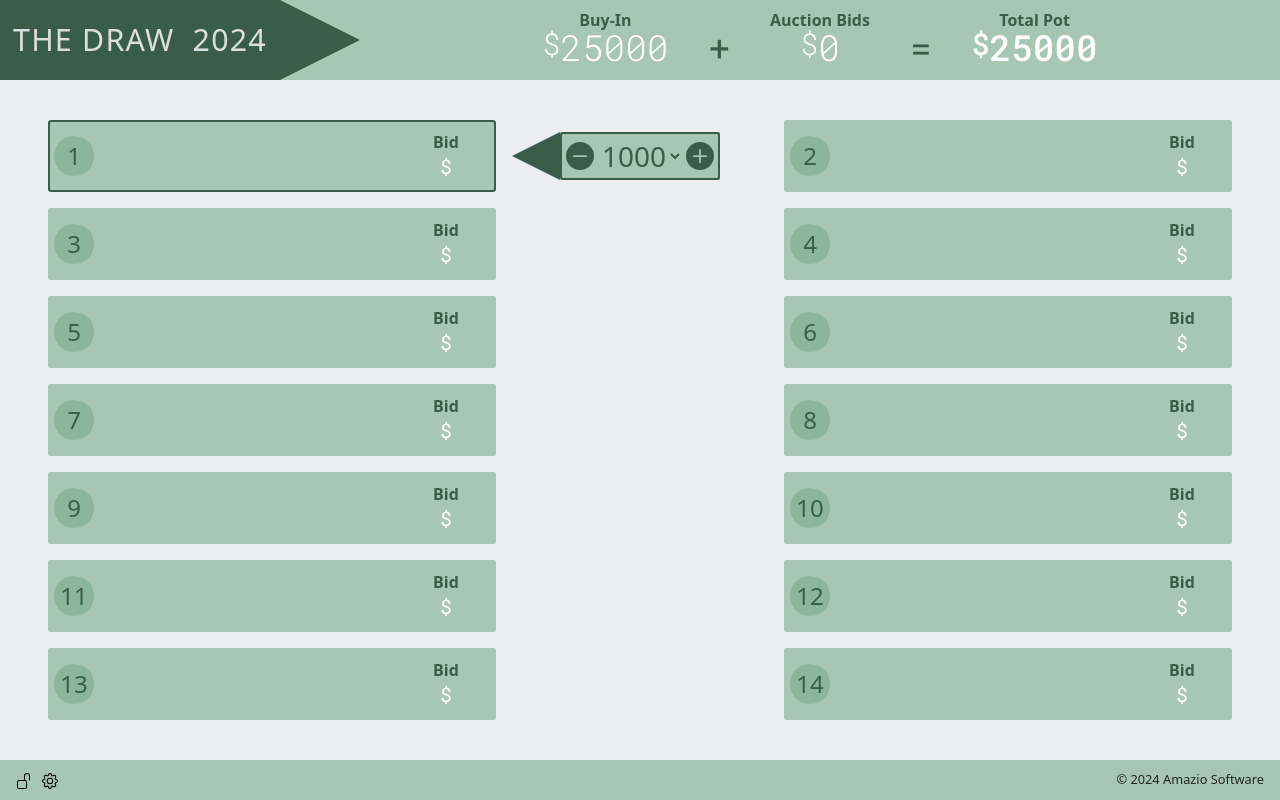
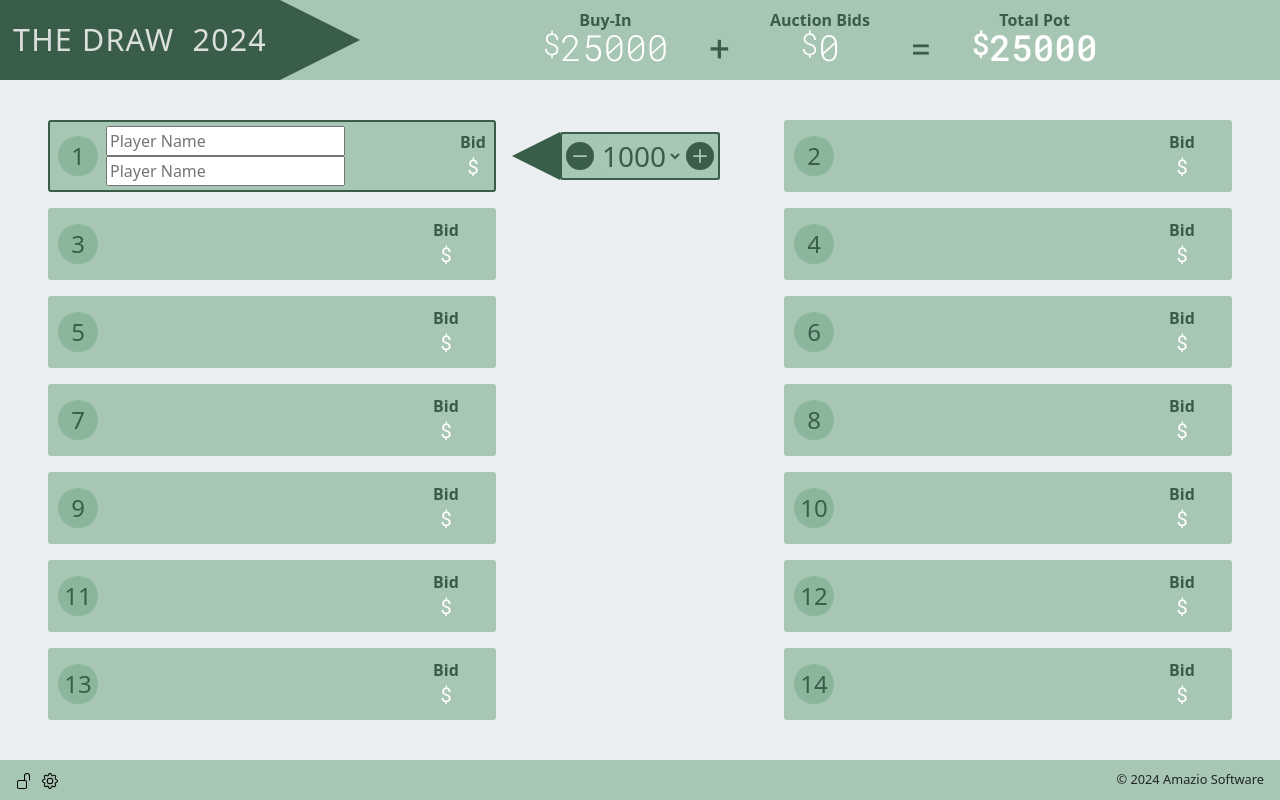
Before and after one commit to amazio/the-draw, a React (Vite) app: page / in a window 1280 px wide. Both pictures are taken after a click on the picture 24 px from the left and 780 px from the top of the page. Built offline with nearby package versions, Linux system fonts and the light colour scheme.

Commit message:
Work on player names

```diff
--- a/src/App.jsx
+++ b/src/App.jsx
@@ -39,6 +39,14 @@ function App() {
     }
   }
 
+  function updatePlayers(playerNames) {
+    const copyTeams = [...teams];
+    activeTeam.player1 = playerNames.player1;
+    activeTeam.player2 = playerNames.player2;
+    setTeams(copyTeams);
+    localStorage.setItem('teams', JSON.stringify(copyTeams));
+  }
+
   return (
     <>
       <Header buyInPot={buyInPot} auctionPot={auctionPot} />
@@ -48,6 +56,7 @@ function App() {
           activeTeam={activeTeam}
           setActiveTeam={setActiveTeam}
           updateBid={updateBid}
+          updatePlayers={updatePlayers}
           locked={locked}
         />
       </main>
--- a/src/components/Team/Team.css
+++ b/src/components/Team/Team.css
@@ -1,6 +1,6 @@
 .Team {
   display: grid;
-  grid-template-columns: 6vmin 1fr 10vmin 12vmin;
+  grid-template-columns: 7vmin 1fr 10vmin 12vmin;
   height: 100%;
   background-color: var(--green-1);
   border-width: 0.3vmin;
@@ -45,3 +45,14 @@
   margin: 0;
   text-align: center;
 }
+
+.Team .playerNames {
+  padding: 0.5vmin 0;
+}
+
+.Team .playerNames h3 {
+  width: 100%;
+  font-size: 2.3vmin;
+  color: var(--green-8);
+  margin: 0;
+}
--- a/src/components/Team/Team.jsx
+++ b/src/components/Team/Team.jsx
@@ -1,19 +1,38 @@
+import { useState } from 'react';
 import './Team.css';
 
-export default function Team({ team, setActiveTeam, isActive, locked }) {
+export default function Team({ team, setActiveTeam, updatePlayers, isActive, locked }) {
+  const [playerNames, setPlayerNames] = useState({
+    player1: team.player1,
+    player2: team.player2
+  });
+
+  function updatePlayer(evt) {
+    const updatedPlayers = {...playerNames, [evt.target.name]: evt.target.value};
+    setPlayerNames(updatedPlayers);
+    updatePlayers(updatedPlayers);
+  }
+
   return (
     <article
       className={`Team${isActive && !locked ? ' active' : ''}`}
       style={{gridArea: `team-${team.num}`}}
-      onClick={() => setActiveTeam(team)}
+      onClick={() => !locked && setActiveTeam(team)}
     >
       <div className='flex-ctr-ctr'>
         <div className='TeamNum'>{team.num}</div>
       </div>
-      <div>
-        <h3>{team.player1}</h3>
-        <h3>{team.player2}</h3>
-      </div>
+      { !locked && isActive ?
+        <div className='flex-col-around-start playerNames'>
+          <input name='player1' value={playerNames.player1} onChange={updatePlayer} placeholder='Player Name' />
+          <input name='player2' value={playerNames.player2} onChange={updatePlayer} placeholder='Player Name' />
+        </div>
+        :
+        <div className='flex-col-around-start playerNames'>
+          <h3>{team.player1}</h3>
+          <h3>{team.player2}</h3>
+        </div>
+      }
       <div />
       <div className='flex-col-ctr-ctr'>
         <div className='heading'>Bid</div>
--- a/src/components/TeamGrid/TeamGrid.jsx
+++ b/src/components/TeamGrid/TeamGrid.jsx
@@ -2,19 +2,23 @@ import './TeamGrid.css';
 import Team from '../Team/Team';
 import Bidder from '../Bidder/Bidder';
 
-export default function TeamGrid({ teams, activeTeam, setActiveTeam, updateBid, locked }) {
+export default function TeamGrid({ teams, activeTeam, setActiveTeam, updateBid, updatePlayers, locked }) {
   const teamCards = teams.map((t) => <Team
     team={t}
     setActiveTeam={setActiveTeam}
     isActive={t === activeTeam}
     locked={locked}
+    updatePlayers={updatePlayers}
     key={t.num}
   />);
   return (
     <section className="TeamGrid">
       {teamCards}
       { (!locked && activeTeam) &&
-        <Bidder activeTeam={activeTeam} updateBid={updateBid} />
+        <Bidder
+          activeTeam={activeTeam}
+          updateBid={updateBid}
+        />
       }
     </section>
   );
--- a/src/index.css
+++ b/src/index.css
@@ -35,6 +35,20 @@ body {
   align-items: center;
 }
 
+.flex-col-around-ctr {
+  display: flex;
+  flex-direction: column;
+  justify-content: space-around;
+  align-items: center;
+}
+
+.flex-col-around-start {
+  display: flex;
+  flex-direction: column;
+  justify-content: space-around;
+  align-items: start;
+}
+
 .sup {
   font-size: smaller;
   vertical-align: top;
```
